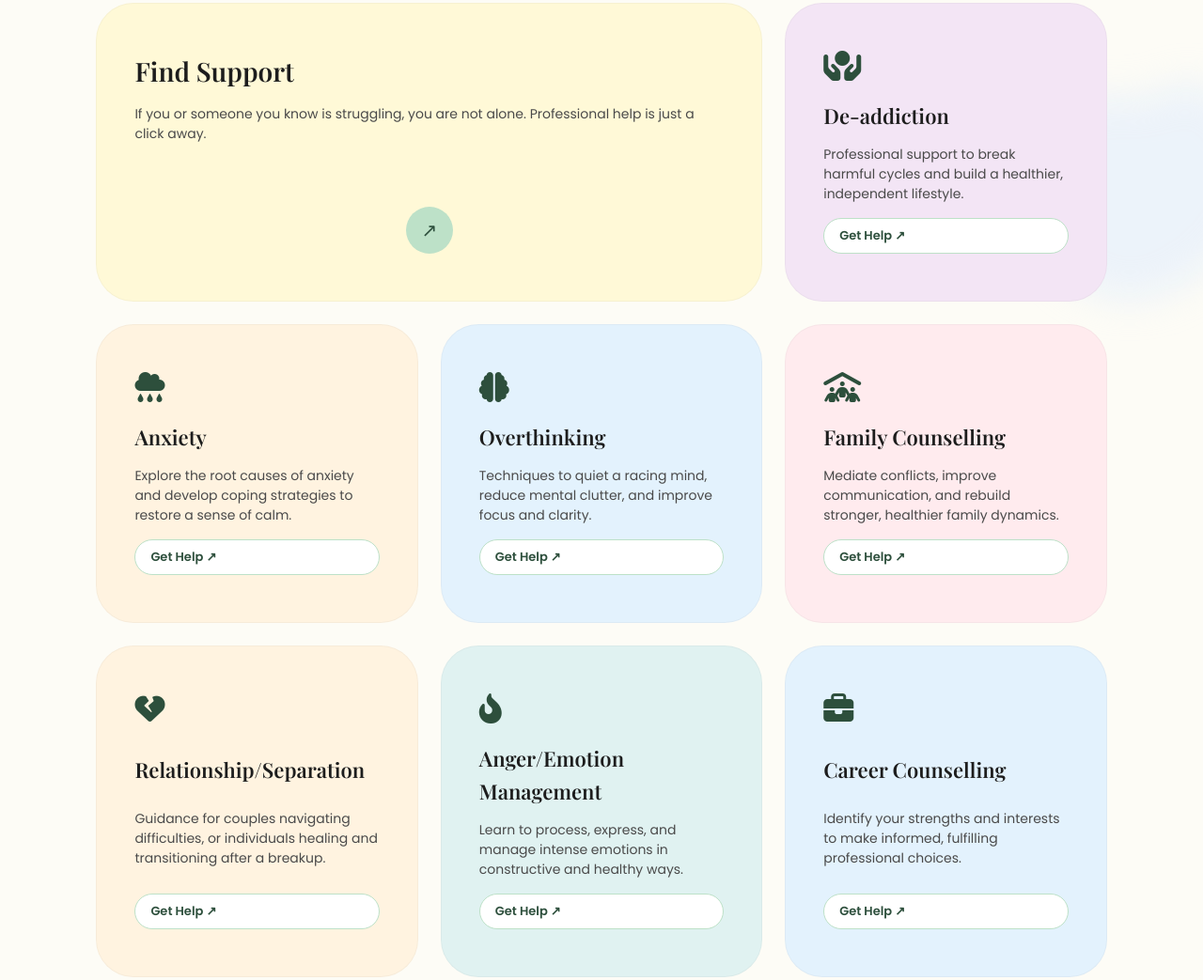
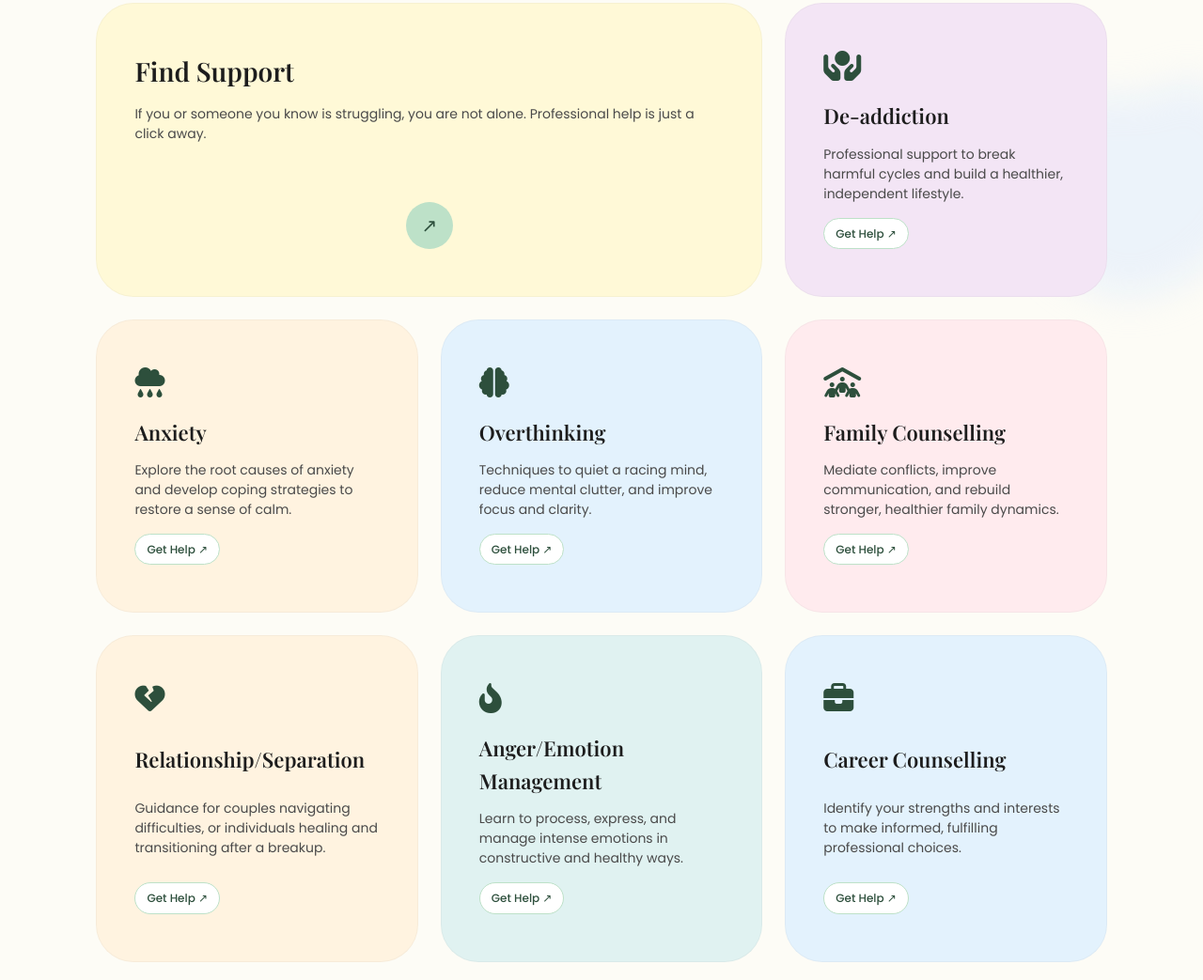
Before and after one commit to vishalkumarx/Divya, a plain HTML site: page index.html in a window 1280 px wide. Shown: the part 2640-3683 px from the top of the page at 94% size. Drawn offline with nearby package versions, Linux system fonts and the light colour scheme.

Commit message:
Reduced Get Help button size for a more compact look

```diff
--- a/index.html
+++ b/index.html
@@ -487,16 +487,17 @@
         .get-help-btn {
             display: inline-flex;
             align-items: center;
-            gap: 8px;
+            gap: 6px;
             margin-top: 15px;
-            padding: 8px 16px;
+            padding: 6px 12px;
+            width: fit-content;
             background: var(--white);
             color: var(--accent-dark-green);
             border: 1px solid var(--accent-green);
             border-radius: 50px;
             text-decoration: none;
-            font-size: 13px;
-            font-weight: 600;
+            font-size: 12px;
+            font-weight: 500;
             transition: var(--transition);
         }
 
```
